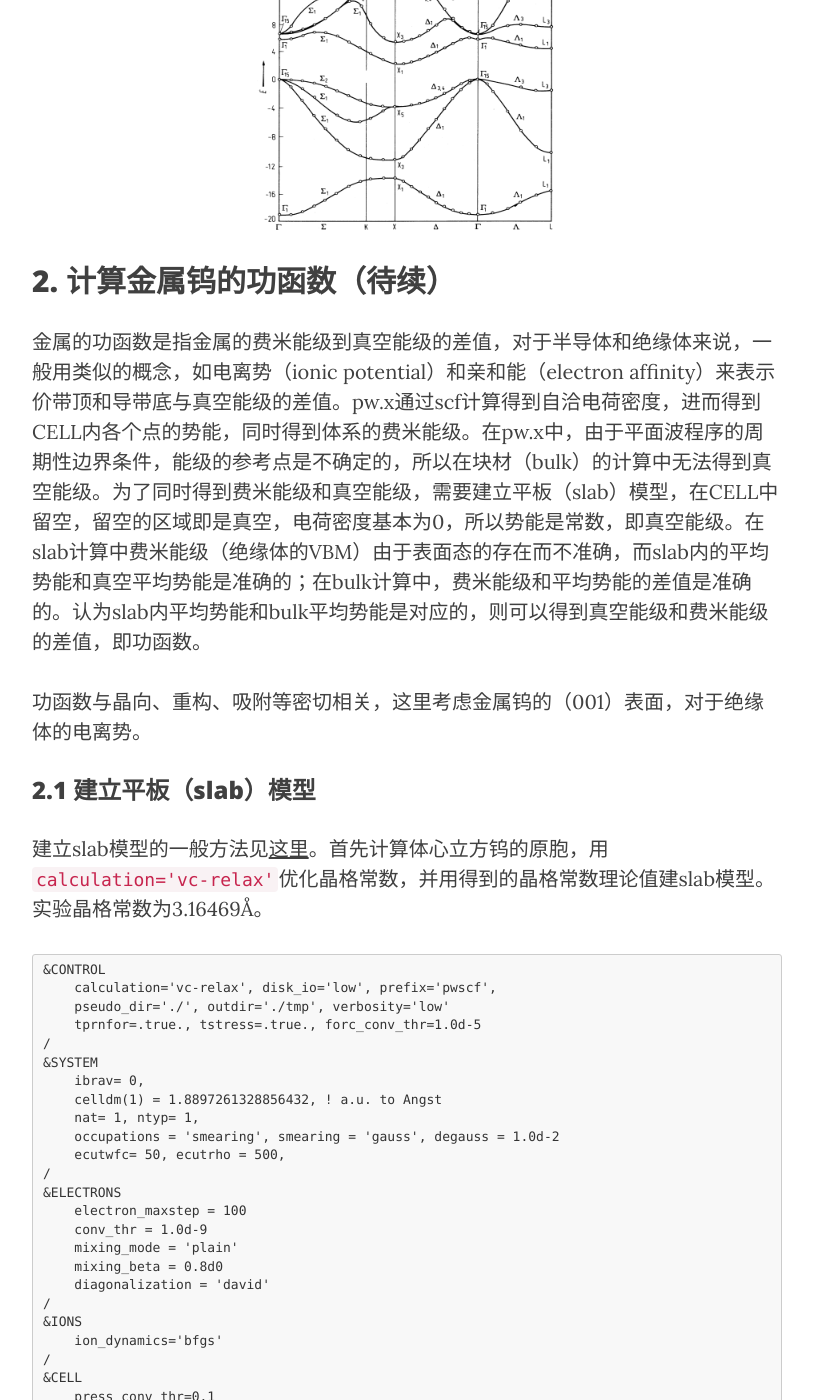
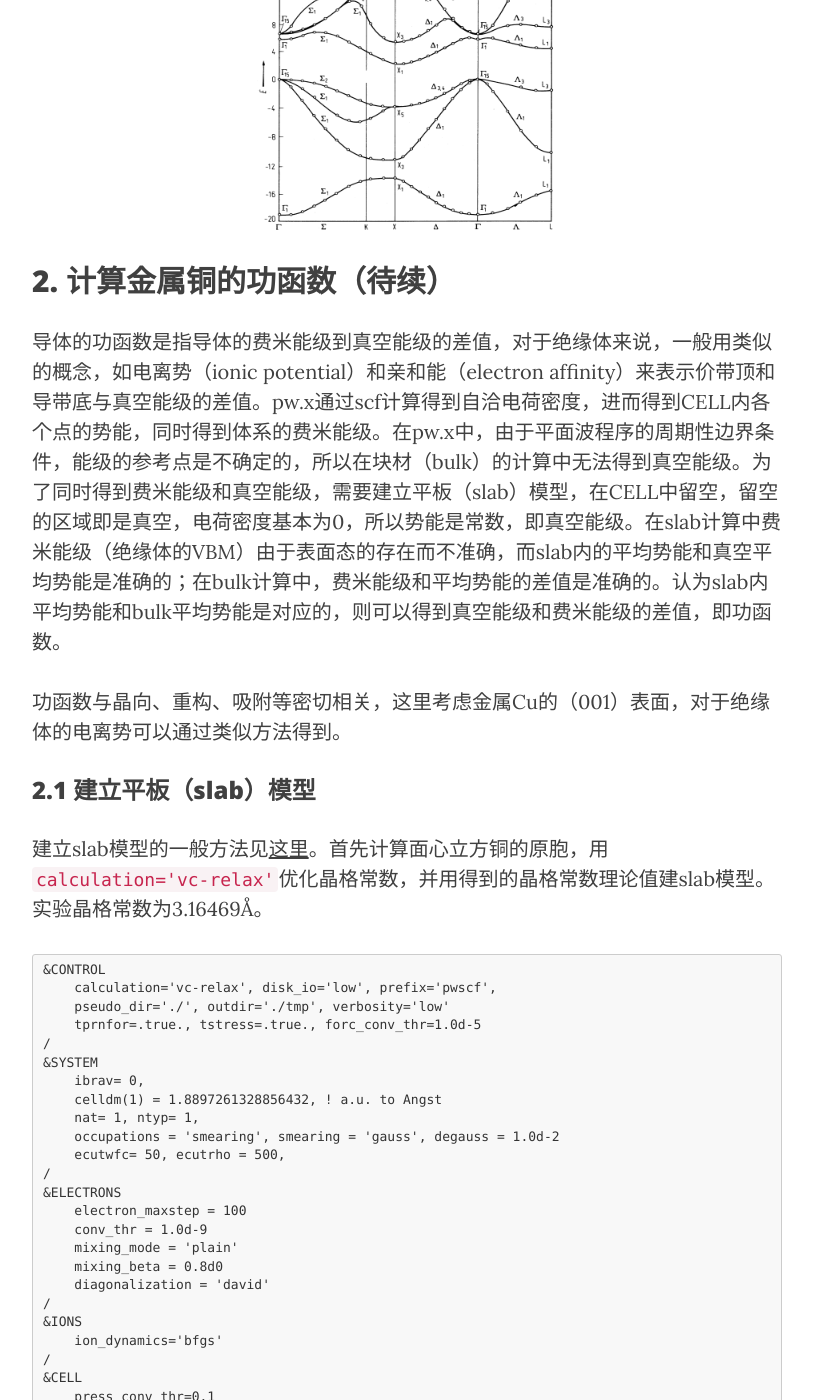
Before and after one commit to yyyu200/DFTbook, a Jekyll site: the page built from _posts/2019-04-01-HandsOn.md, in a window 1280 px wide and 1400 px high, scrolled down 10658 px. Shown: the whole window, without its empty margins (233-1046 px from the left). Built offline with Jekyll 4.4.1, drawn with Linux system fonts in a browser that asks for light colours; nearby versions of some CDN libraries; formulas are drawn with MathJax 3; comment, search, counter and statistics services are not loaded; some of the changed text lies outside the part shown.

Commit message:
modify at20190516-13:18:18-aliyun

````diff
--- a/_posts/2019-04-01-HandsOn.md
+++ b/_posts/2019-04-01-HandsOn.md
@@ -337,13 +337,13 @@ plt.savefig('pwband.png',dpi=500)
     <img src="https://yyyu200.github.io/DFTbook/img/mband_3C_SiC.gif" width="300"/>
 </p>
 
-## 2. 计算金属钨的功函数（待续）
-金属的功函数是指金属的费米能级到真空能级的差值，对于半导体和绝缘体来说，一般用类似的概念，如电离势（ionic potential）和亲和能（electron affinity）来表示价带顶和导带底与真空能级的差值。pw.x通过scf计算得到自洽电荷密度，进而得到CELL内各个点的势能，同时得到体系的费米能级。在pw.x中，由于平面波程序的周期性边界条件，能级的参考点是不确定的，所以在块材（bulk）的计算中无法得到真空能级。为了同时得到费米能级和真空能级，需要建立平板（slab）模型，在CELL中留空，留空的区域即是真空，电荷密度基本为0，所以势能是常数，即真空能级。在slab计算中费米能级（绝缘体的VBM）由于表面态的存在而不准确，而slab内的平均势能和真空平均势能是准确的；在bulk计算中，费米能级和平均势能的差值是准确的。认为slab内平均势能和bulk平均势能是对应的，则可以得到真空能级和费米能级的差值，即功函数。
+## 2. 计算金属铜的功函数（待续）
+导体的功函数是指导体的费米能级到真空能级的差值，对于绝缘体来说，一般用类似的概念，如电离势（ionic potential）和亲和能（electron affinity）来表示价带顶和导带底与真空能级的差值。pw.x通过scf计算得到自洽电荷密度，进而得到CELL内各个点的势能，同时得到体系的费米能级。在pw.x中，由于平面波程序的周期性边界条件，能级的参考点是不确定的，所以在块材（bulk）的计算中无法得到真空能级。为了同时得到费米能级和真空能级，需要建立平板（slab）模型，在CELL中留空，留空的区域即是真空，电荷密度基本为0，所以势能是常数，即真空能级。在slab计算中费米能级（绝缘体的VBM）由于表面态的存在而不准确，而slab内的平均势能和真空平均势能是准确的；在bulk计算中，费米能级和平均势能的差值是准确的。认为slab内平均势能和bulk平均势能是对应的，则可以得到真空能级和费米能级的差值，即功函数。
 
-功函数与晶向、重构、吸附等密切相关，这里考虑金属钨的（001）表面，对于绝缘体的电离势。
+功函数与晶向、重构、吸附等密切相关，这里考虑金属Cu的（001）表面，对于绝缘体的电离势可以通过类似方法得到。
 
 ### 2.1 建立平板（slab）模型
-建立slab模型的一般方法见[这里](../../07/TransCell/#平板slab模型的建立)。首先计算体心立方钨的原胞，用```calculation='vc-relax'```优化晶格常数，并用得到的晶格常数理论值建slab模型。实验晶格常数为3.16469Å。
+建立slab模型的一般方法见[这里](../../07/TransCell/#平板slab模型的建立)。首先计算面心立方铜的原胞，用```calculation='vc-relax'```优化晶格常数，并用得到的晶格常数理论值建slab模型。实验晶格常数为3.16469Å。
 
 ```
 &CONTROL
````
